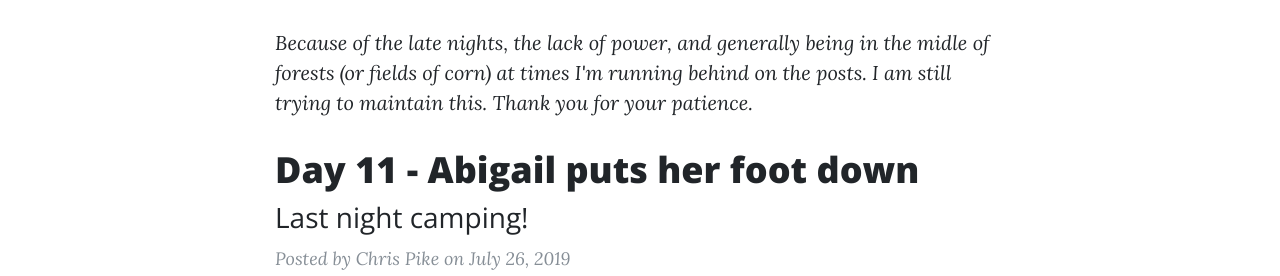
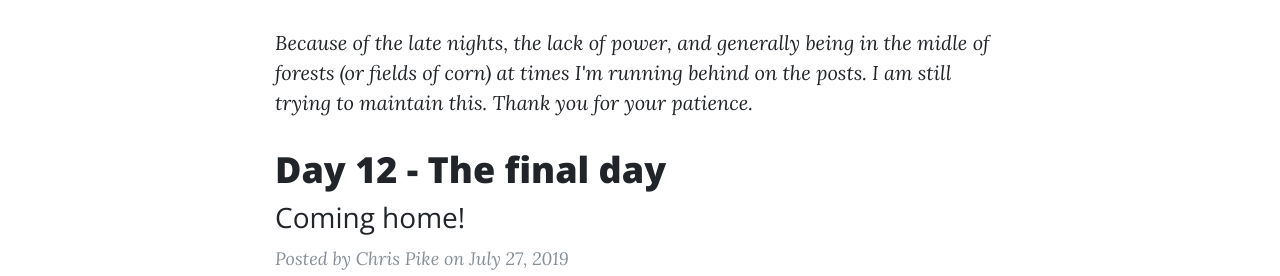
Before and after one commit to HBJKU/PikeAdventures, a website: page index.html in a window 1280 px wide. Shown: the part 526-802 px from the top of the page. Drawn offline with nearby package versions, Linux system fonts and the light colour scheme.

Commit message:
final post

```diff
--- a/index.html
+++ b/index.html
@@ -74,6 +74,20 @@
     <div class="row">
       <div class="col-lg-8 col-md-10 mx-auto">
         <i>Because of the late nights, the lack of power, and generally being in the midle of forests (or fields of corn) at times I'm running behind on the posts. I am still trying to maintain this. Thank you for your patience.</i>
+        <div class="post-preview">
+          <a href="posts/7.25.19.html">
+            <h2 class="post-title">
+              Day 12 - The final day
+            </h2>
+            <h3 class="post-subtitle">
+              Coming home!
+            </h3>
+          </a>
+          <p class="post-meta">Posted by
+              Chris Pike
+              on July 27, 2019</p>
+        </div>
+
         <div class="post-preview">
             <a href="posts/7.24.19.html">
               <h2 class="post-title">
```
Also changed, not shown: posts/7.25.19.html (+4 -1 lines).
